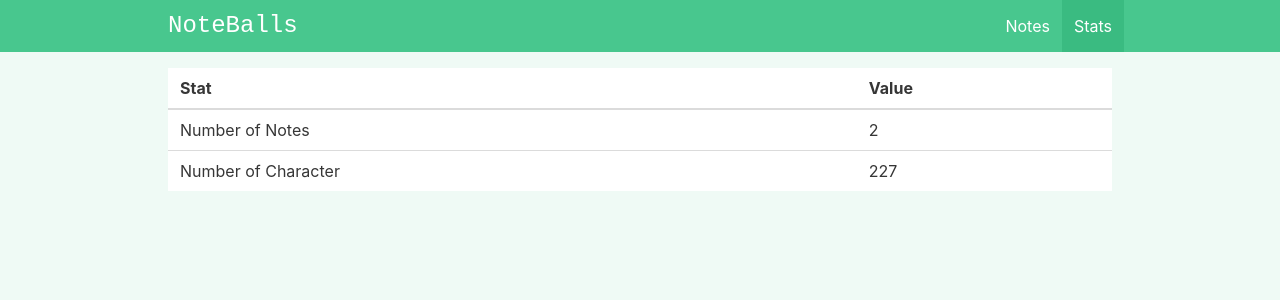
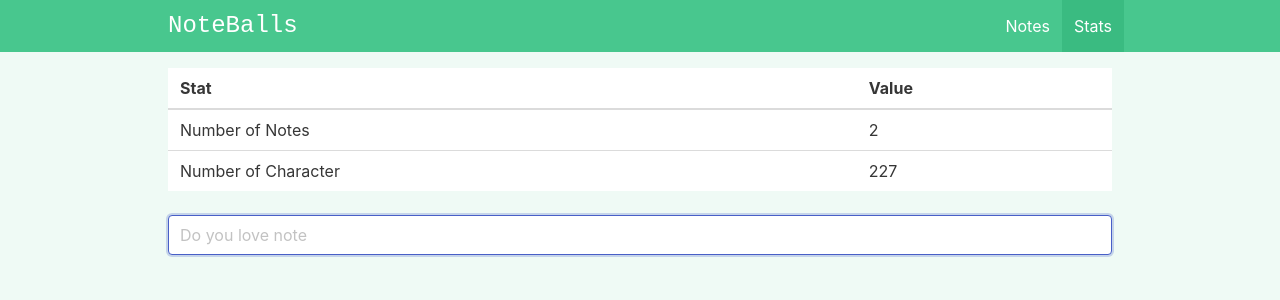
Before and after one commit to BOBKOVSERGEY/noteballs-vue, a Vue app: page /stats in a window 1280 px wide. Shown: the top 300 px of the page. Built offline with nearby package versions, Linux system fonts and the light colour scheme.

Commit message:
use vue use click outside

```diff
--- a/package.json
+++ b/package.json
@@ -9,6 +9,7 @@
     "preview": "vite preview"
   },
   "dependencies": {
+    "@vueuse/core": "^10.9.0",
     "bulma": "^0.9.4",
     "pinia": "^2.1.7",
     "vue": "^3.4.15",
--- a/src/components/Layout/Navbar.vue
+++ b/src/components/Layout/Navbar.vue
@@ -1,7 +1,23 @@
 <script setup>
   import {ref} from "vue";
+  import { onClickOutside } from "@vueuse/core";
 
   const showMobileNav = ref(false);
+  const navbarMenuRef = ref(null);
+  const navbarMenuBurgerRef = ref(null);
+
+  /*
+    Click outside to close
+   */
+
+  onClickOutside(navbarMenuRef, () => {
+    showMobileNav.value = false
+  }, {
+    ignore: [
+        navbarMenuBurgerRef
+    ]
+  })
+
 </script>
 
 <template>
@@ -23,6 +39,7 @@
             aria-expanded="false"
             data-target="navbarBasicExample"
             role="button"
+            ref="navbarMenuBurgerRef"
         >
           <span aria-hidden="true"></span>
           <span aria-hidden="true"></span>
@@ -33,6 +50,7 @@
       <div
           class="navbar-menu"
           :class="{ 'is-active' : showMobileNav }"
+          ref="navbarMenuRef"
       >
 
         <div class="navbar-end">
--- a/src/components/Notes/AddEditNote.vue
+++ b/src/components/Notes/AddEditNote.vue
@@ -1,6 +1,6 @@
 <script setup>
   import {ref} from "vue";
-
+  import { vAutofocus } from "@/directives/vAutofocus.js";
 
 
   const modelValue = defineModel({
@@ -33,6 +33,8 @@
     focusTextarea
   })
 
+
+
 </script>
 
 <template>
@@ -51,6 +53,8 @@
             class="textarea"
             :placeholder="placeholder"
             ref="textAreaRef"
+            v-autofocus
+            maxlength="100"
         />
       </div>
     </div>
--- /dev/null
+++ b/src/directives/vAutofocus.js
@@ -0,0 +1,5 @@
+export const vAutofocus = {
+    mounted: (el) => {
+        el.focus();
+    }
+}
--- /dev/null
+++ b/src/use/useWatchCharacter.js
@@ -0,0 +1,9 @@
+import {watch} from "vue";
+
+export function useWatchCharacters(valueToWatch, maxChars) {
+    watch(valueToWatch, (newValue) => {
+        if (newValue.length === maxChars) {
+            alert(`Only ${maxChars} characters allowed gosh`)
+        }
+    })
+}
--- a/src/views/Notes/NotesView.vue
+++ b/src/views/Notes/NotesView.vue
@@ -1,10 +1,11 @@
 <script setup>
-  import {ref} from "vue";
+import {ref} from "vue";
   import Note from "@/components/Notes/Note.vue";
   import { useNotesStore } from "@/stores/NotesStore.js";
   import AddEditNote from "@/components/Notes/AddEditNote.vue";
+  import { useWatchCharacters } from "@/use/useWatchCharacter.js";
 
-  const newNote = ref('');
+const newNote = ref('');
 
   const addEditNoteRef = ref(null);
 
@@ -15,6 +16,11 @@
     newNote.value = '';
     addEditNoteRef.value.focusTextarea();
   }
+
+  /*
+    watch characters
+  */
+  useWatchCharacters(newNote, 100)
 
 </script>
 
--- a/src/views/Stats/StatsView.vue
+++ b/src/views/Stats/StatsView.vue
@@ -1,7 +1,12 @@
 <script setup>
 import { useNotesStore } from "@/stores/NotesStore.js";
+import { vAutofocus } from "@/directives/vAutofocus.js";
+import { useWatchCharacters } from "@/use/useWatchCharacter.js";
+import {ref} from "vue";
 
 const storeNotes = useNotesStore();
+const loveNoteballs = ref('');
+useWatchCharacters(loveNoteballs, 50);
 
 
 </script>
@@ -26,5 +31,12 @@
         </tr>
       </tbody>
     </table>
+    <input
+        v-model="loveNoteballs"
+        class="input"
+        type="text"
+        placeholder="Do you love note"
+        v-autofocus
+    >
   </div>
 </template>
```
Also changed, not shown: 2 other files (tests, documents, lock files or other folders).
